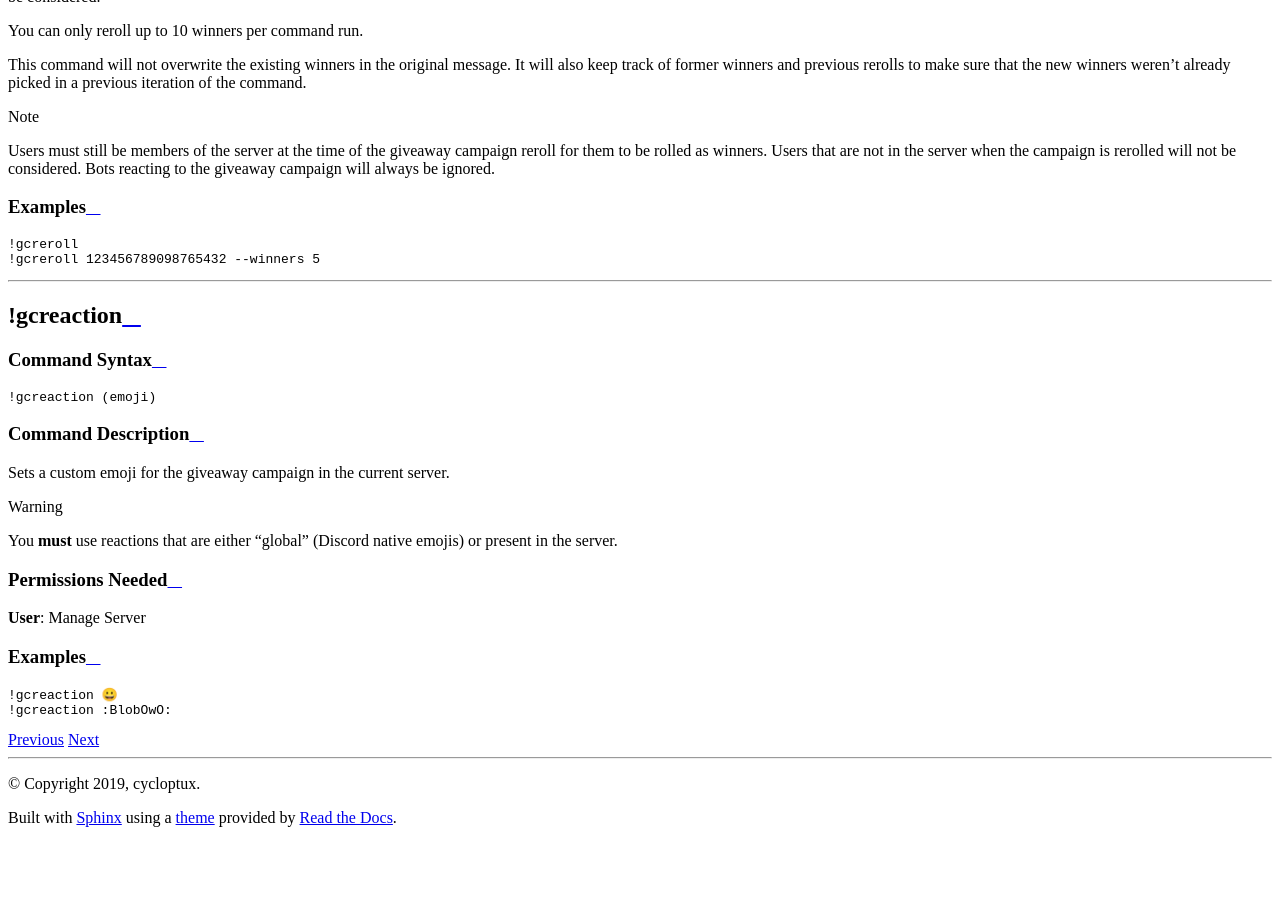
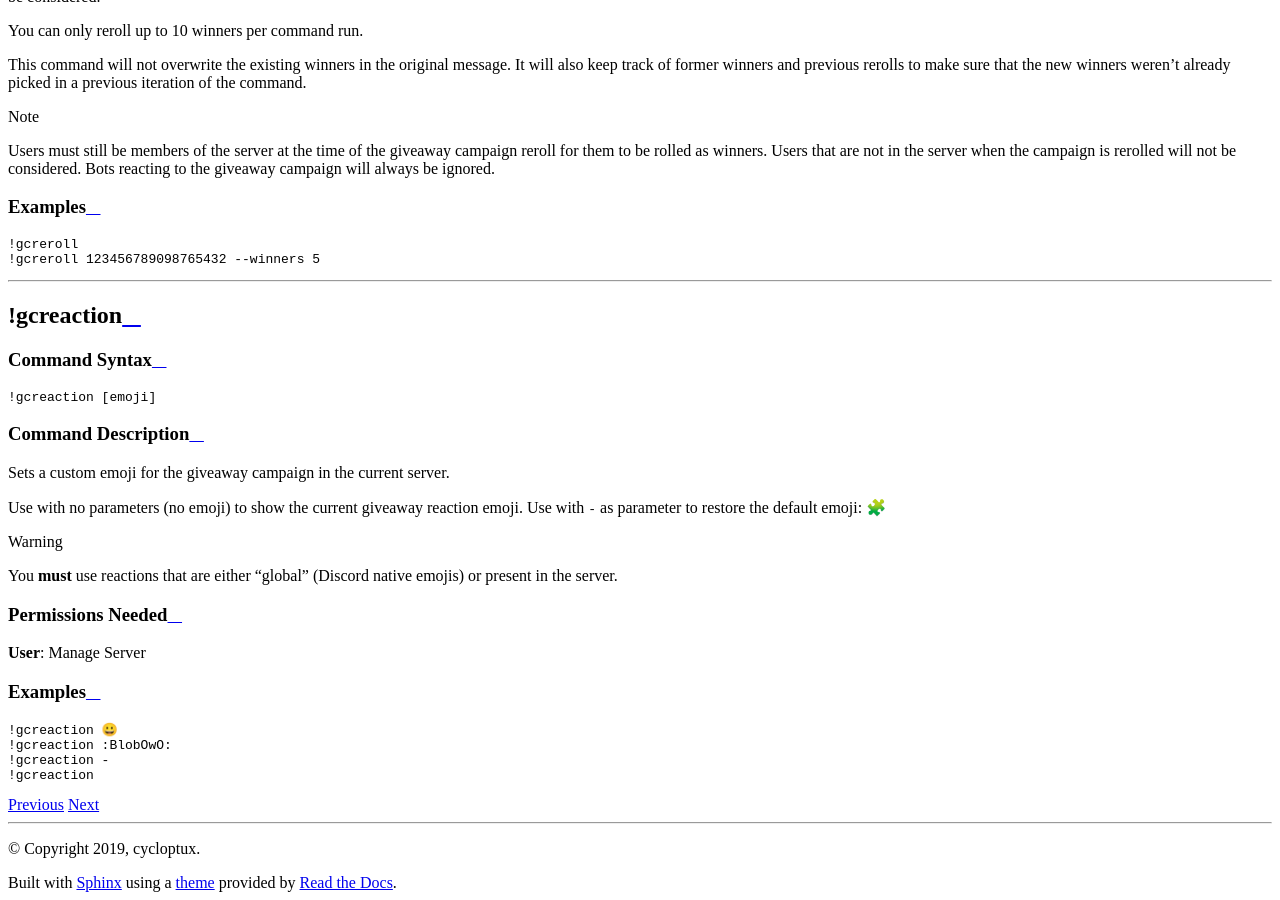
Before and after one commit to cycloptux/GiselleBot-Documentation, a Sphinx documentation site: the page built from docs/source/fun_and_games/giveaway.rst, in a window 1280 px wide and 900 px high, scrolled down 3174 px. Built offline with Sphinx 7.4.7 and the Read the Docs theme 2.0.0, drawn with Linux system fonts in a browser that asks for light colours; before the commit the page ends 4009 px from its top, so only the background shows below that.

Commit message:
Added some missing info about gcreaction.

```diff
--- a/docs/source/fun_and_games/giveaway.rst
+++ b/docs/source/fun_and_games/giveaway.rst
@@ -121,11 +121,13 @@ Command Syntax
 ^^^^^^^^^^^^^^
 .. parsed-literal::
 
-    |bot_prefix|\ gcreaction (emoji)
+    |bot_prefix|\ gcreaction [emoji]
 
 Command Description
 ^^^^^^^^^^^^^^^^^^^
 Sets a custom emoji for the giveaway campaign in the current server.
+
+Use with no parameters (no emoji) to show the current giveaway reaction emoji. Use with ``-`` as parameter to restore the default emoji: 🧩
 
 .. warning::
     You **must** use reactions that are either "global" (Discord native emojis) or present in the server.
@@ -140,3 +142,5 @@ Examples
 
     |bot_prefix|\ gcreaction 😀
     |bot_prefix|\ gcreaction :BlobOwO:
+    |bot_prefix|\ gcreaction -
+    |bot_prefix|\ gcreaction
```
